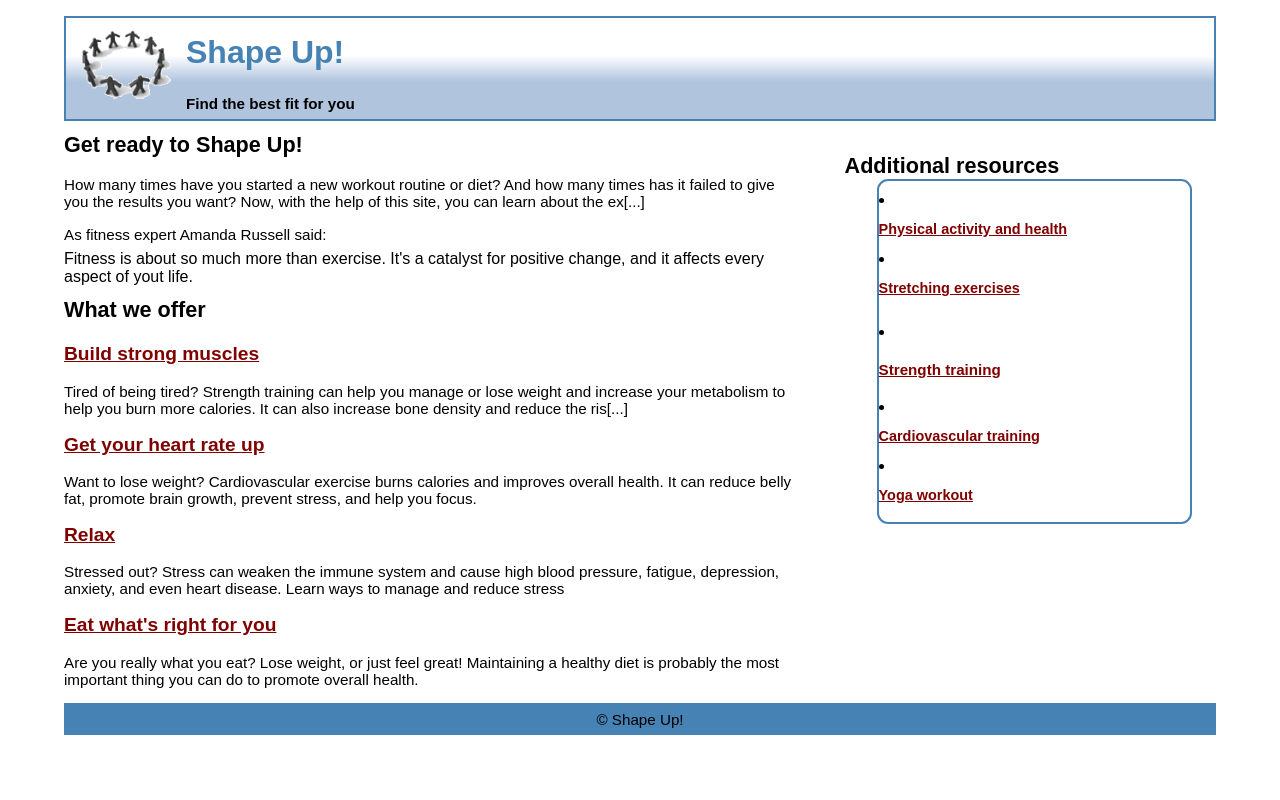
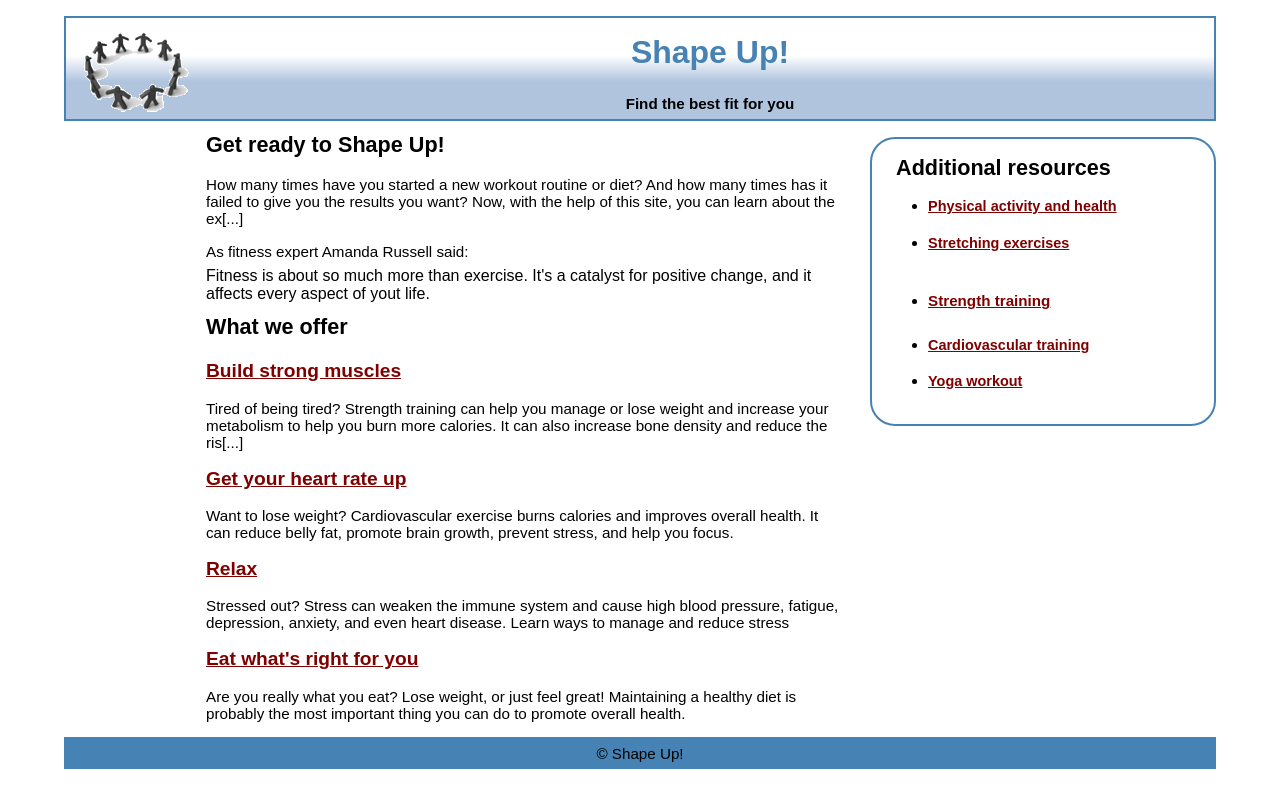
Before and after one commit to sjardon5/Assignment-07, a plain HTML site: page index.html in a window 1280 px wide. Drawn offline with Linux system fonts and the light colour scheme.

Commit message:
Refactor CSS for improved structure and readability

```diff
--- a/Assignment5.0.css
+++ b/Assignment5.0.css
@@ -7,8 +7,8 @@
 body {
     font-family: Arial, Helvetica, sans-serif;
    font-size: 100%;
-    width: 90%;
-    margin: 1em auto;
+   width: 90%;
+   margin: 1em auto;
 }
 h1, h2, h3, p, ul { padding: .5em 0; }
 
@@ -30,29 +30,29 @@
 }
 
 aside {
+    & h2 { padding: 0;}
     flex-basis: 35%;
     height: fit-content;
     padding: 1em 1.5em;
     margin: 1em 0 1em 1.5em;
+    border: 2px solid steelblue;
     border-radius: 25px;
-    & h2 { padding: 0;}
+
 }
+
 header {
 border: 2px solid steelblue;
 background-image: linear-gradient(to bottom, white 37%, lightsteelblue 63%);
 box-sizing: border-box;
 color: steelblue;
 height: 16%;
-a text-align: center;
+text-align: center;
 & p{ color: black;}
 &
 img{
     float: left;
-    max-width: 120px;
-    min-width: 100px;
-    width: auto;
-    height: auto;
-    }
+
+}
 }
     a:visited{
         color: maroon;
@@ -70,9 +70,6 @@
 }
     ul{
     font-style: normal;
-    border: 2px solid steelblue;
-    border-radius: 11px 11px 11px 11px;
-    list-style-position: inside;
 }
 .box {
     box-sizing: border-box;
```
